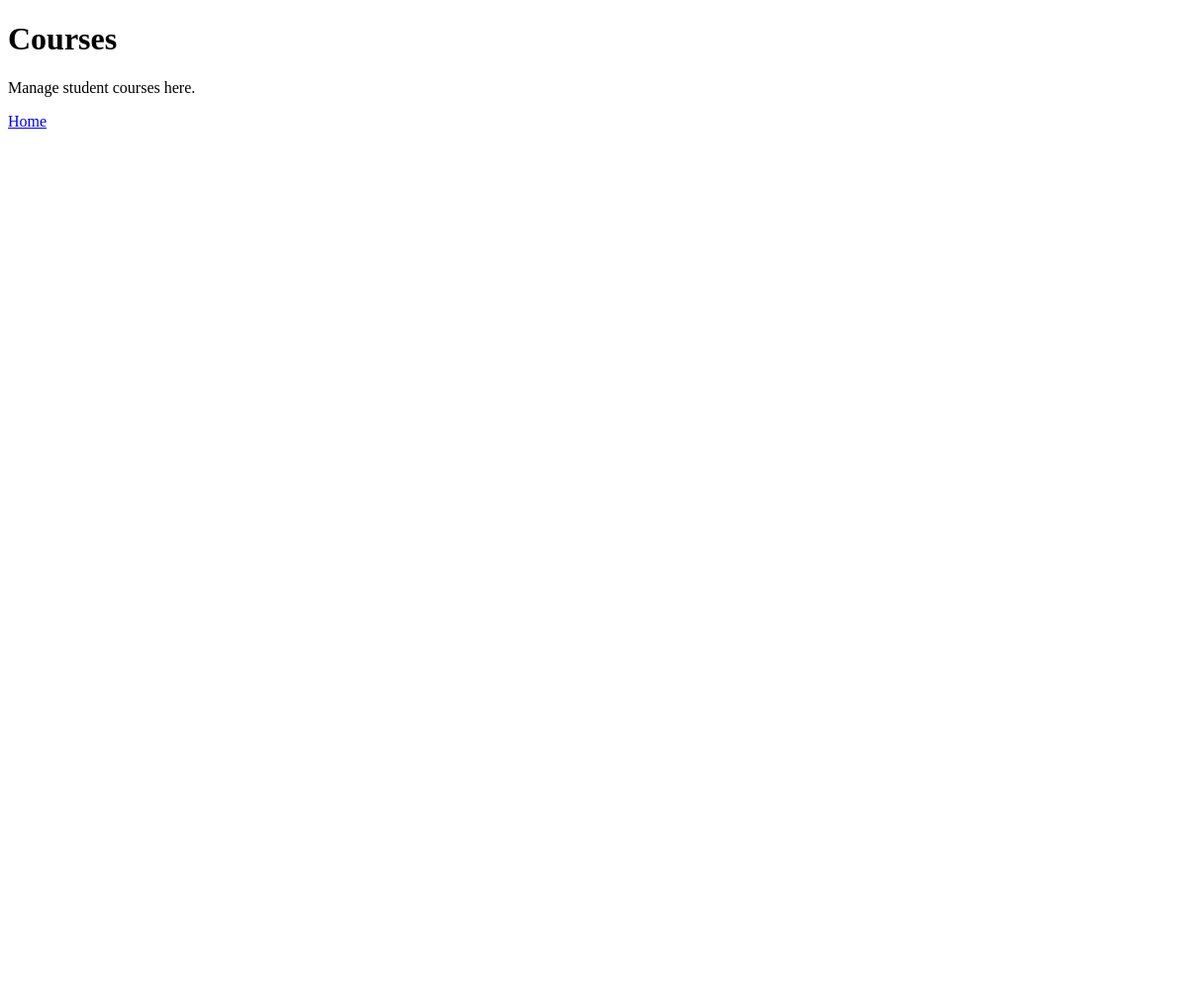
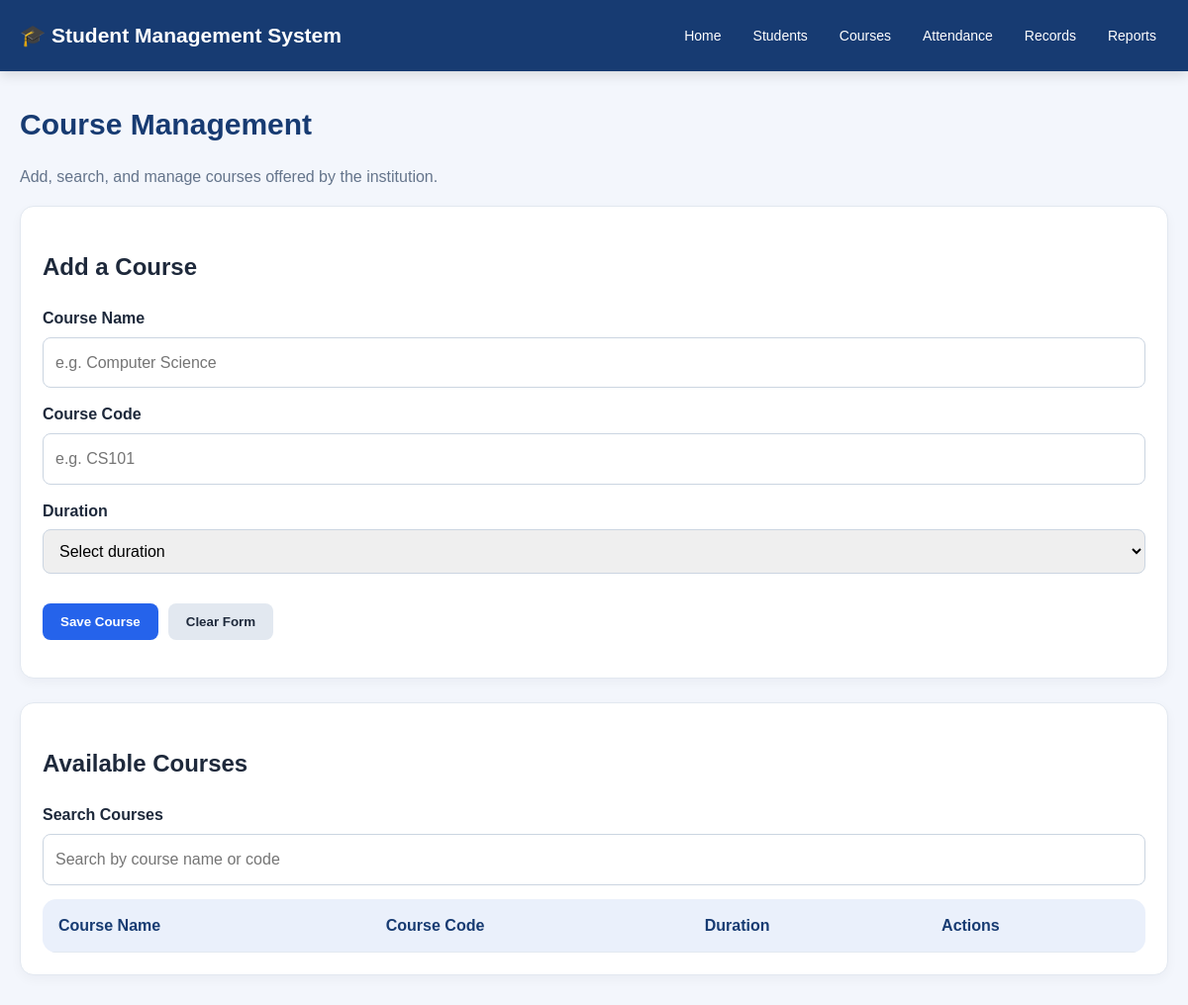
Before and after one commit to faithdesigns/Students-management-systems, an Electron app: page Courses.html in a window 1200 px wide. Shown: the whole page at 99% size. Before the commit the page ends 800 px from the top, so only its background shows below. Drawn offline with Linux system fonts and the light colour scheme.

Commit message:
Enhance Courses page with navigation and management features
Updated the title and added a header with navigation for the Courses page. Enhanced the main content with a course management form and a section for available courses.

```diff
--- a/Courses.html
+++ b/Courses.html
@@ -3,11 +3,86 @@
 <head>
     <meta charset="UTF-8">
     <meta name="viewport" content="width=device-width, initial-scale=1.0">
-    <title>Courses</title>
+    <title>Courses | Student Management System</title>
+    <link rel="stylesheet" href="css/style.css">
+    <script src="js/script.js" defer></script>
 </head>
 <body>
-    <h1>Courses</h1>
-    <p>Manage student courses here.</p>
-    <a href="../index.html">Home</a>
+
+<header class="site-header">
+    <div class="header-inner">
+        <div class="brand">🎓 Student Management System</div>
+        <button class="nav-toggle" type="button">☰ Menu</button>
+        <nav class="nav">
+            <a href="index.html">Home</a>
+            <a href="students.html">Students</a>
+            <a href="courses.html">Courses</a>
+            <a href="attendance.html">Attendance</a>
+            <a href="records.html">Records</a>
+            <a href="reports.html">Reports</a>
+        </nav>
+    </div>
+</header>
+
+<main class="container">
+    <h1 class="page-title">Course Management</h1>
+    <p class="muted">Add, search, and manage courses offered by the institution.</p>
+
+    <section class="card">
+        <h2 id="course-form-title">Add a Course</h2>
+
+        <form id="course-form">
+            <input type="hidden" id="course-id">
+
+            <label for="course-name">Course Name</label>
+            <input id="course-name" type="text"
+                   placeholder="e.g. Computer Science" required>
+
+            <label for="course-code">Course Code</label>
+            <input id="course-code" type="text"
+                   placeholder="e.g. CS101" required>
+
+            <label for="course-duration">Duration</label>
+            <select id="course-duration" required>
+                <option value="">Select duration</option>
+                <option>3 Months</option>
+                <option>6 Months</option>
+                <option>1 Year</option>
+                <option>2 Years</option>
+                <option>3 Years</option>
+                <option>4 Years</option>
+            </select>
+
+            <div class="btn-row">
+                <button type="submit" class="btn">Save Course</button>
+                <button type="reset" class="btn secondary">Clear Form</button>
+            </div>
+        </form>
+        <p id="course-message" class="muted" aria-live="polite"></p>
+    </section>
+
+    <section class="card" style="margin-top:24px;">
+        <h2>Available Courses</h2>
+
+        <label for="course-search">Search Courses</label>
+        <input id="course-search" type="search"
+               placeholder="Search by course name or code">
+
+        <div class="table-wrap">
+            <table class="responsive-table">
+                <thead>
+                    <tr>
+                        <th>Course Name</th>
+                        <th>Course Code</th>
+                        <th>Duration</th>
+                        <th>Actions</th>
+                    </tr>
+                </thead>
+                <tbody id="course-list"></tbody>
+            </table>
+        </div>
+    </section>
+</main>
+
 </body>
 </html>
```
